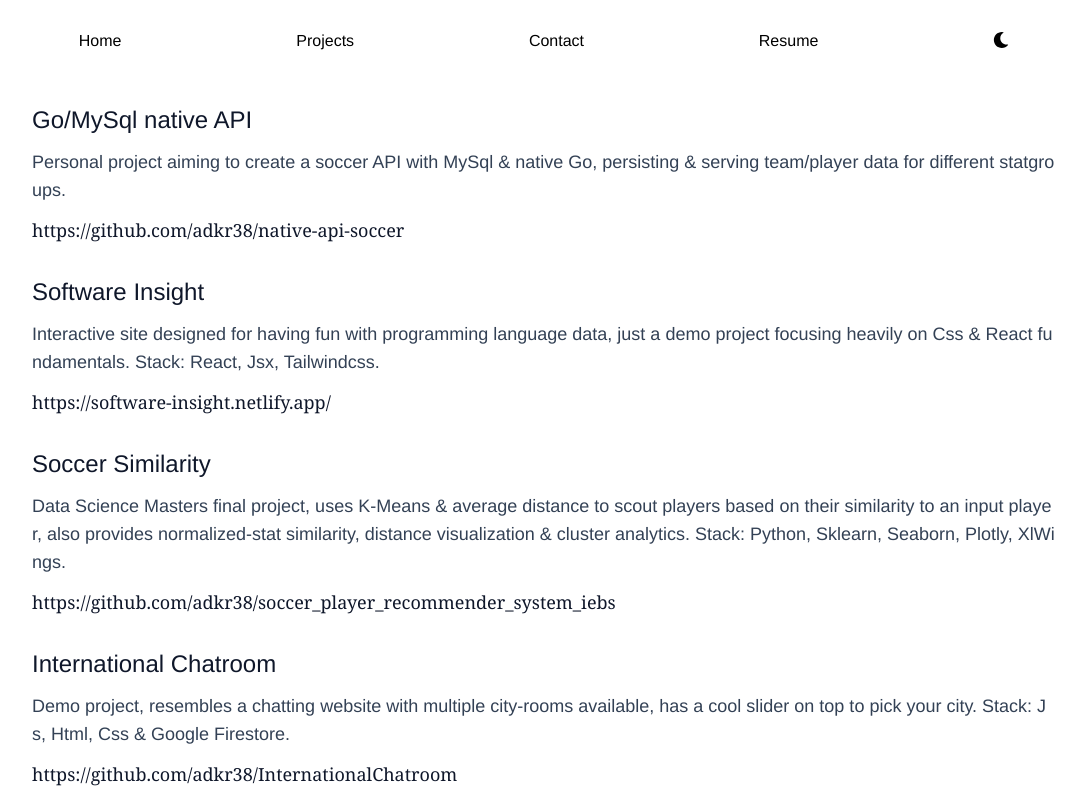
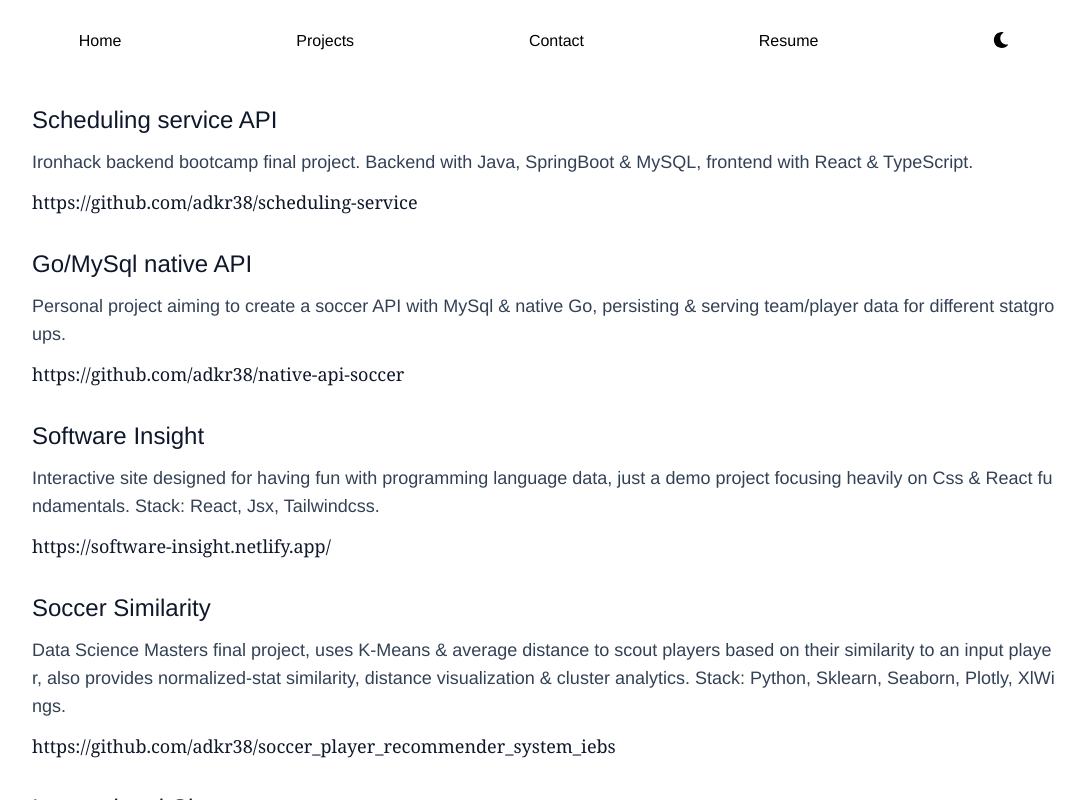
Before and after one commit to adkr38/portfolio-app, a React (Vite) app: page /#/projects in a window 1280 px wide. Shown: the whole page, without its empty margins (96-1181 px from the left). Built offline with nearby package versions, Linux system fonts and the light colour scheme; a web font is replaced by a local one; what webfontloader would draw is missing.

Commit message:
fix(tsx): update projects list

```diff
--- a/src/components/Projects.tsx
+++ b/src/components/Projects.tsx
@@ -51,6 +51,13 @@ function Projects() {
     <div className="grid gap-y-8 auto-cols-fr sm:px-32 px-12 py-6">
       <Project
         theme={theme}
+        title="Scheduling service API"
+        paragraph="Ironhack backend bootcamp final project. Backend with Java, SpringBoot & MySQL, frontend with React & TypeScript."
+        link="https://github.com/adkr38/scheduling-service"
+      />
+
+      <Project
+        theme={theme}
         title="Go/MySql native API"
         paragraph="Personal project aiming to create a soccer API with MySql & native Go, persisting & serving team/player data for different statgroups."
         link="https://github.com/adkr38/native-api-soccer"
@@ -76,13 +83,6 @@ function Projects() {
         paragraph="Demo project, resembles a chatting website with multiple city-rooms available, has a cool slider on top to pick your city. Stack: Js, Html, Css & Google Firestore."
         link="https://github.com/adkr38/InternationalChatroom"
       />
-
-      <Project
-        theme={theme}
-        title="Amazon review scraper"
-        paragraph="Multithreaded python application for scraping user reviews from amazon products based on a product id (ASIN). Stack: Python, PySimpleGUI, Bs4."
-        link="https://github.com/adkr38/amazon_review_scraper"
-      />
     </div>
   );
 }
```
